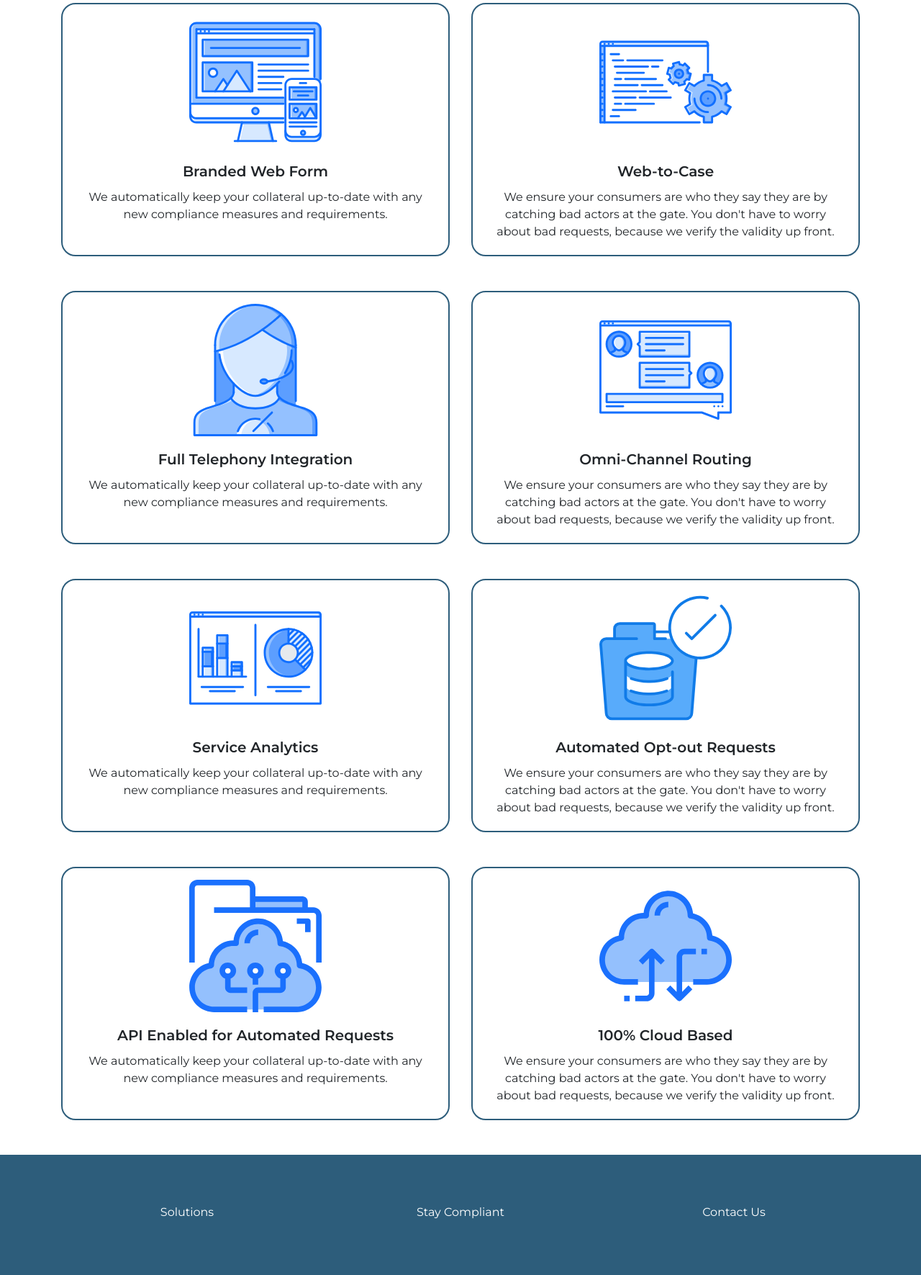
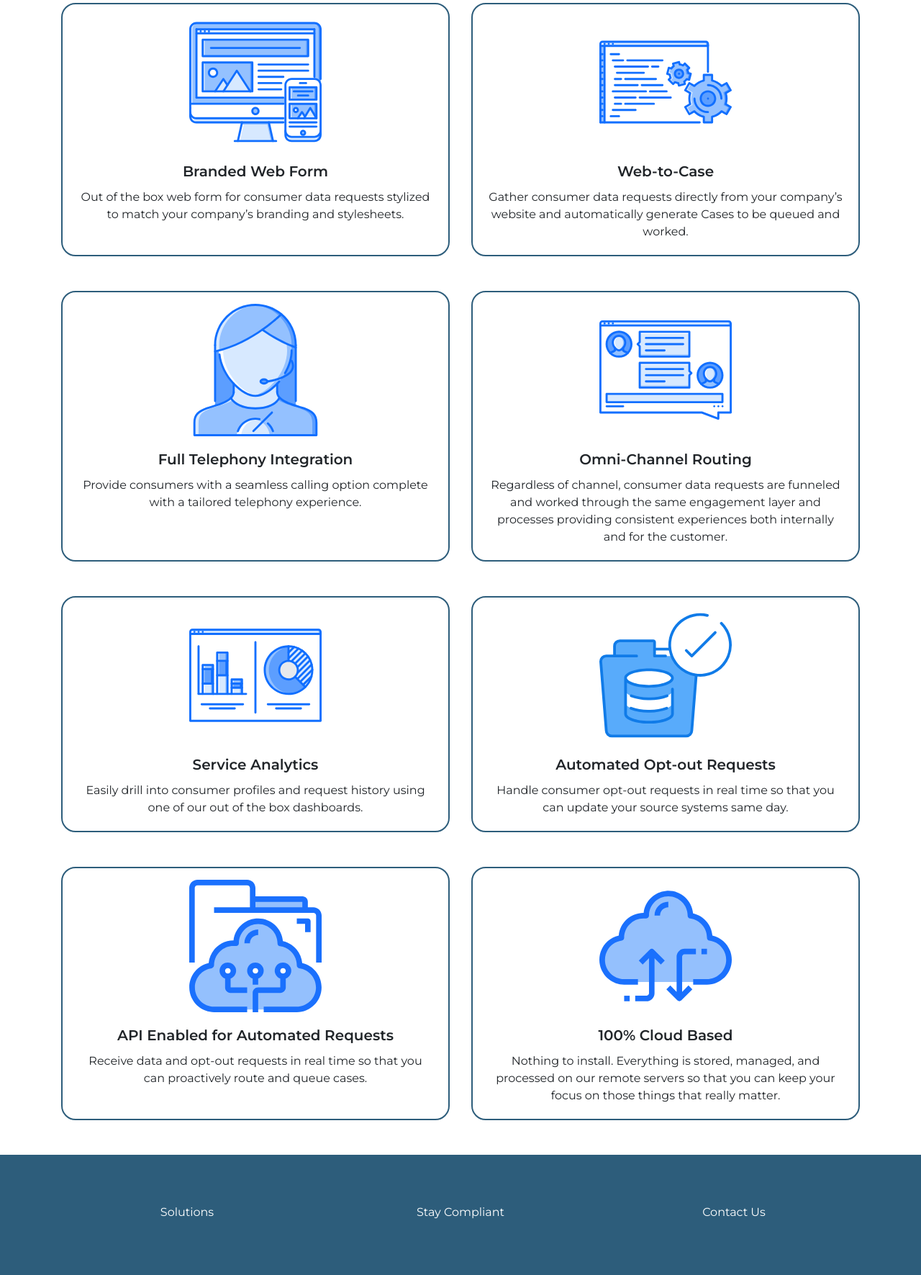
Before and after one commit to Aarongramlich/braveheartWebsite, a Django app: page /solutions/ in a window 1280 px wide. Shown: the part 713-2484 px from the top of the page at 72% size. Run offline with Django 3.2, Linux system fonts and the light colour scheme; some libraries are stand-ins or nearby versions.

Commit message:
updated the Solutions descriptions

```diff
--- a/website_app/templates/website_app/product_detail.html
+++ b/website_app/templates/website_app/product_detail.html
@@ -102,7 +102,7 @@
 						<img class="card-img-top mx-auto pt-3 solutions-image" src="{% static 'website_app/branded_webform1.svg' %}" alt="Web Form Image">
 						<div class="card-body">
 							<h5 class="card-title">Branded Web Form</h5>
-							<p class="card-text">We automatically keep your collateral up-to-date with any new compliance measures and requirements.</p>
+							<p class="card-text">Out of the box web form for consumer data requests stylized to match your company’s branding and stylesheets.</p>
 						</div>
 					</div>
 
@@ -110,7 +110,7 @@
 						<img class="card-img-top mx-auto pt-3 solutions-image" src="{% static 'website_app/webcase.svg' %}" alt="Web-to-Case Image">
 						<div class="card-body">
 							<h5 class="card-title">Web-to-Case</h5>
-							<p class="card-text">We ensure your consumers are who they say they are by catching bad actors at the gate. You don't have to worry about bad requests, because we verify the validity up front.</p>
+							<p class="card-text">Gather consumer data requests directly from your company’s website and automatically generate Cases to be queued and worked.</p>
 						</div>
 					</div>
 
@@ -123,7 +123,7 @@
 						<img class="card-img-top mx-auto pt-3 solutions-image" src="{% static 'website_app/call-center2.svg' %}" alt="Telephony Image">
 						<div class="card-body">
 							<h5 class="card-title">Full Telephony Integration</h5>
-							<p class="card-text">We automatically keep your collateral up-to-date with any new compliance measures and requirements.</p>
+							<p class="card-text">Provide consumers with a seamless calling option complete with a tailored telephony experience.</p>
 						</div>
 					</div>
 
@@ -131,7 +131,7 @@
 						<img class="card-img-top mx-auto pt-3 solutions-image" src="{% static 'website_app/omni_channel.svg' %}" alt="Omni-Channel Image">
 						<div class="card-body">
 							<h5 class="card-title">Omni-Channel Routing</h5>
-							<p class="card-text">We ensure your consumers are who they say they are by catching bad actors at the gate. You don't have to worry about bad requests, because we verify the validity up front.</p>
+							<p class="card-text">Regardless of channel, consumer data requests are funneled and worked through the same engagement layer and processes providing consistent experiences both internally and for the customer.</p>
 						</div>
 					</div>
 
@@ -144,7 +144,7 @@
 						<img class="card-img-top mx-auto pt-3 solutions-image" src="{% static 'website_app/analytics.svg' %}" alt="Service Analytics Image">
 						<div class="card-body">
 							<h5 class="card-title">Service Analytics</h5>
-							<p class="card-text">We automatically keep your collateral up-to-date with any new compliance measures and requirements.</p>
+							<p class="card-text">Easily drill into consumer profiles and request history using one of our out of the box dashboards.</p>
 						</div>
 					</div>
 
@@ -152,7 +152,7 @@
 						<img class="card-img-top mx-auto pt-3 solutions-image" src="{% static 'website_app/optout.svg' %}" alt="Opt-out Image">
 						<div class="card-body">
 							<h5 class="card-title">Automated Opt-out Requests</h5>
-							<p class="card-text">We ensure your consumers are who they say they are by catching bad actors at the gate. You don't have to worry about bad requests, because we verify the validity up front.</p>
+							<p class="card-text">Handle consumer opt-out requests in real time so that you can update your source systems same day.</p>
 						</div>
 					</div>
 
@@ -164,7 +164,7 @@
 						<img class="card-img-top mx-auto pt-3 solutions-image" src="{% static 'website_app/api_enabled.svg' %}" alt="API Enabled Image">
 						<div class="card-body">
 							<h5 class="card-title">API Enabled for Automated Requests</h5>
-							<p class="card-text">We automatically keep your collateral up-to-date with any new compliance measures and requirements.</p>
+							<p class="card-text">Receive data and opt-out requests in real time so that you can proactively route and queue cases.</p>
 						</div>
 					</div>
 
@@ -172,7 +172,7 @@
 						<img class="card-img-top mx-auto pt-3 solutions-image" src="{% static 'website_app/cloudbased1.svg' %}" alt="Cloud Based Image">
 						<div class="card-body">
 							<h5 class="card-title">100% Cloud Based</h5>
-							<p class="card-text">We ensure your consumers are who they say they are by catching bad actors at the gate. You don't have to worry about bad requests, because we verify the validity up front.</p>
+							<p class="card-text">Nothing to install. Everything is stored, managed, and processed on our remote servers so that you can keep your focus on those things that really matter.</p>
 						</div>
 					</div>
 
@@ -193,7 +193,7 @@
 						<img class="card-img-top mx-auto pt-3 solutions-image" src="{% static 'website_app/call-center4.svg' %}" alt="Call Center Image">
 						<div class="card-body">
 							<h5 class="card-title">Full Service Call Center</h5>
-							<p class="card-text">We automatically keep your collateral up-to-date with any new compliance measures and requirements.</p>
+							<p class="card-text">Take advantage of our complete call center. We provide trained Customer Service Reps that handle calls so that you don’t have to hire and train any new employees.</p>
 						</div>
 					</div>
 
@@ -201,7 +201,7 @@
 						<img class="card-img-top mx-auto pt-3 solutions-image" src="{% static 'website_app/branded_webform.svg' %}" alt="Multiple Channels Image">
 						<div class="card-body">
 							<h5 class="card-title">Service Through Multiple Channels</h5>
-							<p class="card-text">We ensure your consumers are who they say they are by catching bad actors at the gate. You don't have to worry about bad requests, because we verify the validity up front.</p>
+							<p class="card-text">Consumers preferences vary between age groups. Gather consumer requests through a number of different channels to provide the most flexibility for your customers.</p>
 						</div>
 					</div>
 
@@ -213,8 +213,8 @@
 					<div class="card text-center">
 						<img class="card-img-top mx-auto pt-3 solutions-image" src="{% static 'website_app/premier-support.svg' %}" alt="Premier Support Image">
 						<div class="card-body">
-							<h5 class="card-title">24/7 Premier Support</h5>
-							<p class="card-text">We automatically keep your collateral up-to-date with any new compliance measures and requirements.</p>
+							<h5 class="card-title">Premier Customer Support</h5>
+							<p class="card-text">Regardless of time or day, we’re here to help you solve any issues that may arise whether technical or business related.</p>
 						</div>
 					</div>
 
@@ -222,7 +222,7 @@
 						<img class="card-img-top mx-auto pt-3 solutions-image" src="{% static 'website_app/routing.svg' %}" alt="Routing and Escalation Image">
 						<div class="card-body">
 							<h5 class="card-title">Routing Rules and Automated Escalation</h5>
-							<p class="card-text">We ensure your consumers are who they say they are by catching bad actors at the gate. You don't have to worry about bad requests, because we verify the validity up front.</p>
+							<p class="card-text">Route your cases intelligently so that data requests land in the correct queue regardless of channel or type.</p>
 						</div>
 					</div>
 
```
